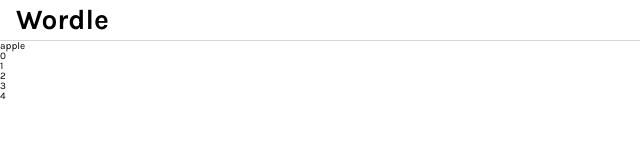
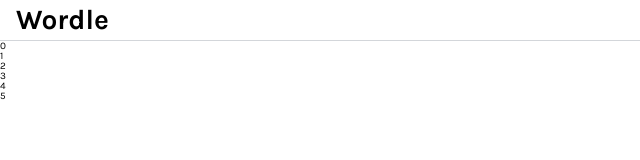
Before and after one commit to kyh196201/wordle-react, a React (Create React App) app: page / in a window 1280 px wide. Shown: the top 160 px of the page, without its empty margins (0-640 px from the left). Built offline with nearby package versions, Linux system fonts and the light colour scheme.

Commit message:
App 컴포넌트에 BoardContainer 컴포넌트 적용

```diff
--- a/src/App.jsx
+++ b/src/App.jsx
@@ -1,9 +1,7 @@
 import styled from '@emotion/styled';
 
 import Header from '@/components/Header';
-import Board from './components/Board';
-
-import { GUESS } from './fixtures/guesses';
+import BoardContainer from './containers/BoardContainer';
 
 const Container = styled.div({
   display: 'flex',
@@ -16,14 +14,12 @@
 });
 
 function App() {
-  const guesses = [GUESS];
-
   return (
     <Container className="App">
       <Header />
 
       <Main>
-        <Board guesses={guesses} />
+        <BoardContainer />
       </Main>
     </Container>
   );
```
Also changed, not shown: 1 other file (tests, documents, lock files or other folders).
